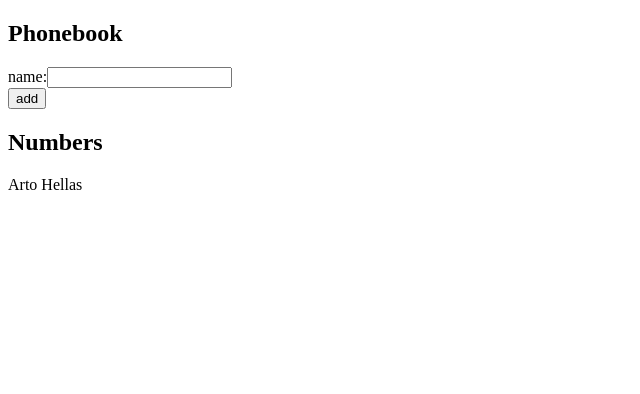
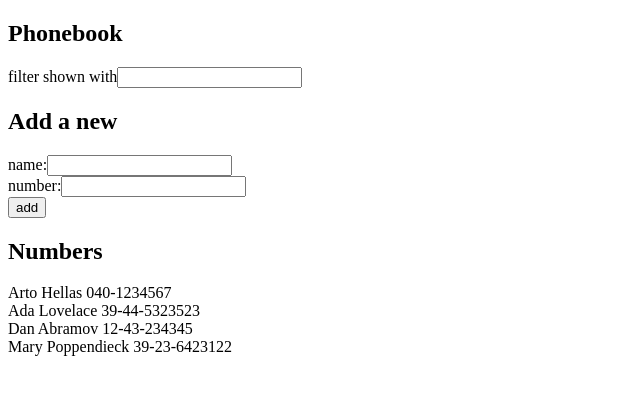
Before and after one commit to andrayantelo/fullstack, a React (Create React App) app in the folder part2/phonebook/: page / in a window 1280 px wide. Shown: the top 394 px of the page, without its empty margins (0-640 px from the left). Built offline with nearby package versions, Linux system fonts and the light colour scheme.

Commit message:
added conditional rendering

```diff
--- a/part2/phonebook/src/components/App.js
+++ b/part2/phonebook/src/components/App.js
@@ -2,9 +2,14 @@
 
 const App = () => {
   const [ persons, setPersons] = useState([
-    { name: 'Arto Hellas' }
+      { name: 'Arto Hellas', number: '040-1234567'},
+      { name: 'Ada Lovelace', number: '39-44-5323523' },
+      { name: 'Dan Abramov', number: '12-43-234345' },
+      { name: 'Mary Poppendieck', number: '39-23-6423122' }
   ])
-  const [ newName, setNewName ] = useState('')
+  const [ newName, setNewName ] = useState('');
+  const [ newNumber, setNewNumber ] = useState('');
+  const [ newFilter, setNewFilter ] = useState('');
 
   const addPerson = (event) => {
       event.preventDefault();
@@ -14,36 +19,63 @@
           return
       }
       const personObj = {
-          name: newName
+          name: newName,
+          number: newNumber
       }
       setPersons(persons.concat(personObj));
       setNewName('');
+      setNewNumber('');
   }
 
   const handleNameChange = (event) => {
       setNewName(event.target.value);
   }
 
-  const renderPeople = persons.map((person) => {
-      return <div key={person.name}>{person.name}</div> });
+  const handleNumberChange = (event) => {
+      setNewNumber(event.target.value);
+  }
+
+  const handleFilterChange = (event) => {
+      setNewFilter(event.target.value);
+  }
+
+  const filterPeople = persons.filter((person) => {
+      return person.name.includes(newFilter);
+  })
+
+  const renderPeople = (arr) => {
+    return arr.map((person) => <div key={person.name}>{person.name} {person.number}</div>);
+  }
 
   return (
     <div>
       <h2>Phonebook</h2>
+      filter shown with
+      <input
+          value={ newFilter }
+          onChange={ handleFilterChange }
+      />
+      <h2>Add a new</h2>
       <form onSubmit={addPerson}>
         <div>
           name:
-        <input
-            value={ newName }
-            onChange={ handleNameChange }
-        />
+            <input
+                value={ newName }
+                onChange={ handleNameChange }
+            />
+        </div>
+        <div>number:
+            <input
+                value= { newNumber }
+                onChange={ handleNumberChange }
+            />
         </div>
         <div>
           <button type="submit">add</button>
         </div>
       </form>
       <h2>Numbers</h2>
-          {renderPeople}
+          {newFilter ?  renderPeople(filterPeople) : renderPeople(persons)}
     </div>
   )
 }
```
